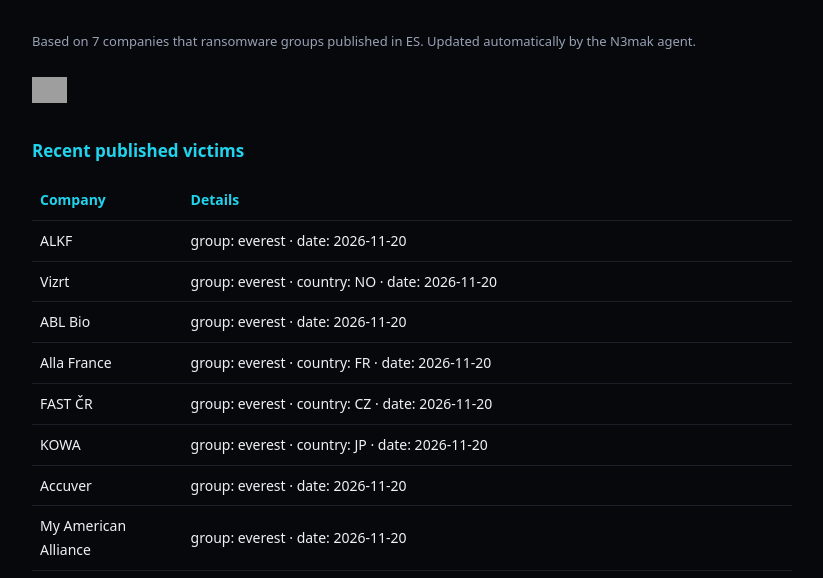
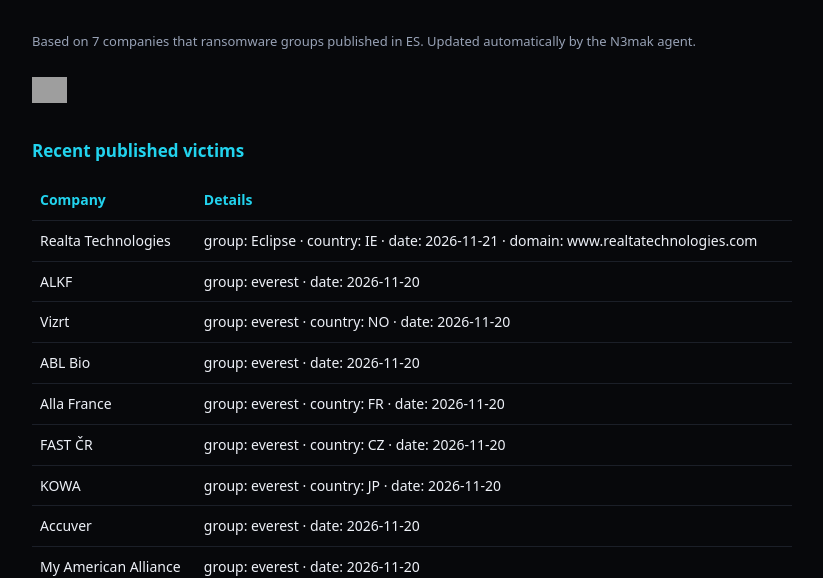
Before and after one commit to Namak7678/n3mak-radar, a plain HTML site: page ES.html in a window 1280 px wide. Shown: the part 229-807 px from the top of the page, without its empty margins (228-1051 px from the left). Drawn offline with Linux system fonts and the light colour scheme; grey boxes are pictures that could not be loaded.

Commit message:
Country page ES

```diff
--- a/ES.html
+++ b/ES.html
@@ -14,7 +14,7 @@ img{margin-top:12px}</style></head><body><div class="wrap">
 <p class="dim">Based on 7 companies that ransomware groups published in ES. Updated automatically by the N3mak agent.</p>
 <img src="https://n3mak-bot-n7dx.onrender.com/badge/ES.svg" alt="ES exposure badge" height="26">
 <h2>Recent published victims</h2>
-<table><tr><th>Company</th><th>Details</th></tr><tr><td>ALKF</td><td>group: everest · date: 2026-11-20</td></tr><tr><td>Vizrt</td><td>group: everest · country: NO · date: 2026-11-20</td></tr><tr><td>ABL Bio</td><td>group: everest · date: 2026-11-20</td></tr><tr><td>Alla France</td><td>group: everest · country: FR · date: 2026-11-20</td></tr><tr><td>FAST ČR</td><td>group: everest · country: CZ · date: 2026-11-20</td></tr><tr><td>KOWA</td><td>group: everest · country: JP · date: 2026-11-20</td></tr><tr><td>Accuver</td><td>group: everest · date: 2026-11-20</td></tr><tr><td>My American Alliance</td><td>group: everest · date: 2026-11-20</td></tr><tr><td>Geesol</td><td>group: everest · date: 2026-11-20</td></tr><tr><td>Rays Power Infra</td><td>group: everest · country: IN · date: 2026-11-20</td></tr><tr><td>Epoch Residential</td><td>group: spacebears · country: US · date: 2026-11-20 · domain: epochresidential.com</td></tr><tr><td>Smith &amp; Wesson</td><td>group: Handsome Boy Hacking Club · country: US · date: 2026-11-19 · domain: smith-wesson.com</td></tr></table>
+<table><tr><th>Company</th><th>Details</th></tr><tr><td>Realta Technologies</td><td>group: Eclipse · country: IE · date: 2026-11-21 · domain: www.realtatechnologies.com</td></tr><tr><td>ALKF</td><td>group: everest · date: 2026-11-20</td></tr><tr><td>Vizrt</td><td>group: everest · country: NO · date: 2026-11-20</td></tr><tr><td>ABL Bio</td><td>group: everest · date: 2026-11-20</td></tr><tr><td>Alla France</td><td>group: everest · country: FR · date: 2026-11-20</td></tr><tr><td>FAST ČR</td><td>group: everest · country: CZ · date: 2026-11-20</td></tr><tr><td>KOWA</td><td>group: everest · country: JP · date: 2026-11-20</td></tr><tr><td>Accuver</td><td>group: everest · date: 2026-11-20</td></tr><tr><td>My American Alliance</td><td>group: everest · date: 2026-11-20</td></tr><tr><td>Geesol</td><td>group: everest · date: 2026-11-20</td></tr><tr><td>Rays Power Infra</td><td>group: everest · country: IN · date: 2026-11-20</td></tr><tr><td>Epoch Residential</td><td>group: spacebears · country: US · date: 2026-11-20 · domain: epochresidential.com</td></tr></table>
 <h2>Put this badge on your site</h2>
 <p class="dim">Copy one line, it stays current:</p>
 <pre style="background:#12141b;padding:12px;border-radius:10px;overflow-x:auto;font-size:12px">&lt;img src="https://n3mak-bot-n7dx.onrender.com/badge/ES.svg" alt="ES exposure" height="26"&gt;</pre>
```
